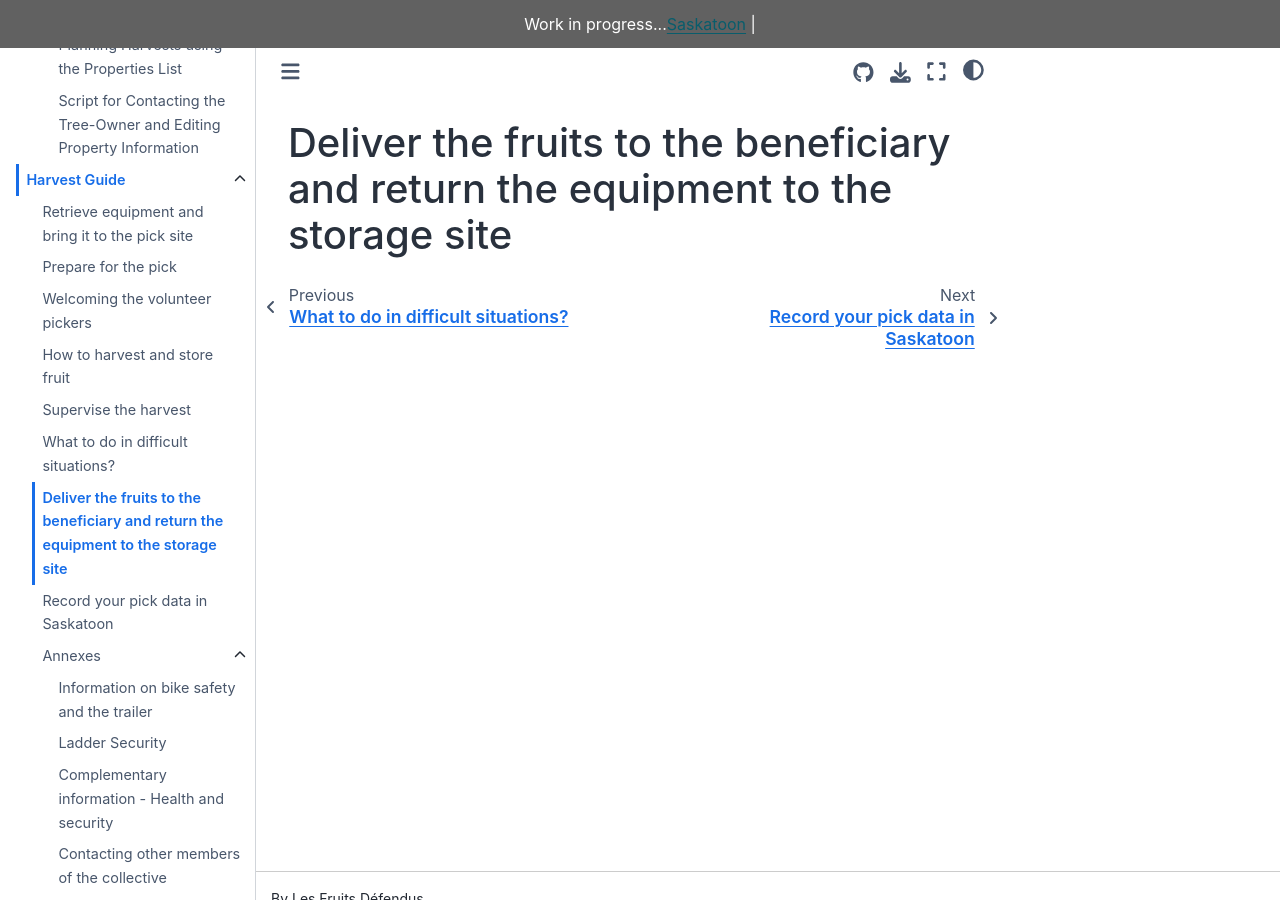
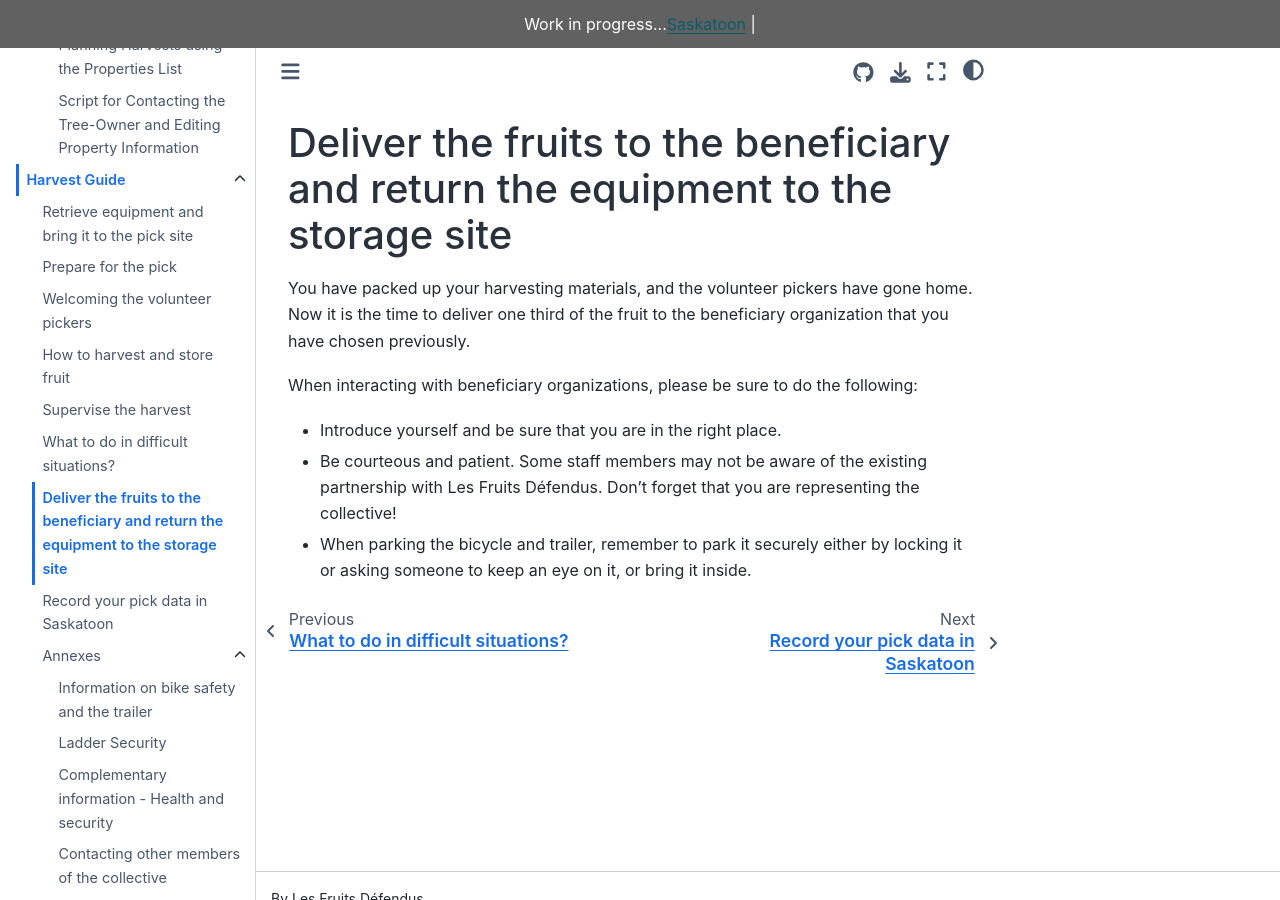
Before and after one commit to LesFruitsDefendus/guides, a Sphinx documentation site: the page built from docs/source/harvest-guide/complete-the-pick.md, in a window 1280 px wide and 900 px high. Built offline with Sphinx 7.4.7 and the Sphinx Book theme 1.1.4, drawn with Linux system fonts in a browser that asks for light colours.

Commit message:
migrate complete the pick

```diff
--- a/docs/source/harvest-guide/complete-the-pick.md
+++ b/docs/source/harvest-guide/complete-the-pick.md
@@ -1 +1,8 @@
 # Deliver the fruits to the beneficiary and return the equipment to the storage site
+
+You have packed up your harvesting materials, and the volunteer pickers have gone home. Now it is the time to deliver one third of the fruit to the beneficiary organization that you have chosen previously.
+
+When interacting with beneficiary organizations, please be sure to do the following:
+- Introduce yourself and be sure that you are in the right place.
+- Be courteous and patient. Some staff members may not be aware of the existing partnership with Les Fruits Défendus. Don’t forget that you are representing the collective!
+- When parking the bicycle and trailer, remember to park it securely either by locking it or asking someone to keep an eye on it, or bring it inside.
```
